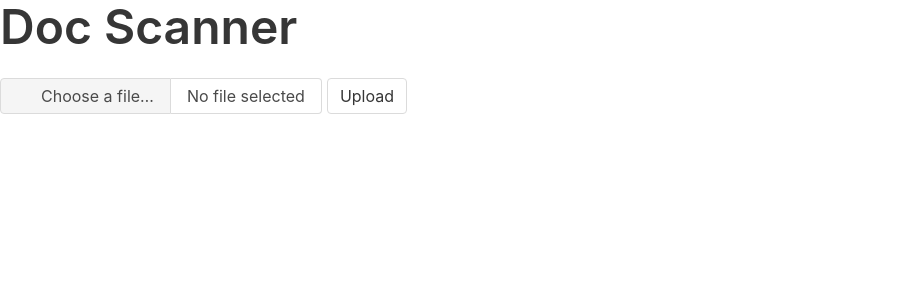
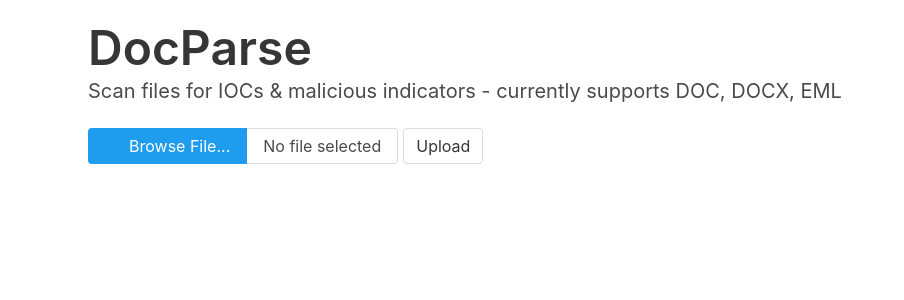
Before and after one commit to gbikram/DocParse, a Flask app: page / in a window 1280 px wide. Shown: the top 300 px of the page, without its empty margins (0-904 px from the left). Run offline with Flask 2, Linux system fonts and the light colour scheme.

Commit message:
Add EML front-end

```diff
--- a/ole_scan.py
+++ b/ole_scan.py
@@ -51,6 +51,7 @@ def getEmailIOCs(pathToFile):
     with open(pathToFile, 'rb') as emailFile:
         rawEmail = emailFile.read()
     parsedEmail = eml_parser.eml_parser.decode_email_b(rawEmail, include_attachment_data=True)
+    del parsedEmail['body']
     # print(json.dumps(parsedEmail, default=jsonSerial))
 
     if 'attachment' in parsedEmail:
@@ -97,11 +98,16 @@ def startScan(pathToFile):
         # If DOCX - get all URLs from body.
         # Need to add support for DOC
         if(filename.endswith(".docx")):
+            results_json[filename]['file_type'] = "docx"
             results_json[filename]['body_iocs'] = getDocxURLs(pathToFile)
+        elif(filename.endswith("doc")):
+            results_json[filename]['file_type'] = "doc"
+
         results_json[filename]['macro_iocs'] = getVbaIOCs(pathToFile)
 
     # Email File
     elif(filename.endswith(".eml")):
+        results_json[filename]['file_type'] = "eml"
         results_json[filename]['email_data'] = getEmailIOCs(pathToFile)
 
     else:
--- a/templates/index.html
+++ b/templates/index.html
@@ -3,7 +3,7 @@
 
 <head>
     <meta charset="utf-8">
-    <title>Doc Scan</title>
+    <title>DocParse</title>
 
     <!--Bulma CSS-->
     <link rel="stylesheet" href="https://cdnjs.cloudflare.com/ajax/libs/bulma/0.7.1/css/bulma.css" />
@@ -20,9 +20,15 @@
 
 <body>
     <div id="app">
-        <h1 class="title is-1">Doc Scanner</h1>
+        <div class="container">
+
+            <!--Upload Section-->
+            <section class="section">
+                <h1 class="title is-1">DocParse</h1>
+                <h2 class="subtitle">Scan files for IOCs &amp; malicious indicators - currently supports DOC, DOCX, EML
+                </h2>
                 <div class="field is-horizontal">
-            <div class="file has-name">
+                    <div class="file has-name is-info">
                         <label class="file-label">
                             <input class="file-input" type="file" ref="file" v-on:change="handleFileUpload()">
                             <span class="file-cta">
@@ -30,13 +36,47 @@
                                     <i class="fas fa-upload"></i>
                                 </span>
                                 <span class="file-label">
-                            Choose a file…
+                                    Browse File...
                                 </span>
                             </span>
-                    <span class="file-name">${ filename }</span>
+                            <span class="file-name" v-if="selectorFileName">${ selectorFileName }</span>
+                            <span class="file-name" v-else>No file selected</span>
                         </label>
                     </div>
                     <button class="button" v-on:click="submitFile()">Upload</button>
+                </div>
+            </section>
+
+            <!--Output Section-->
+            <section class="section" v-if="primaryFileData">
+                <div class="content">
+                    <h4 class="subtitle is-4">File Details</h4>
+                    <table class="table">
+                        <tbody>
+                            <tr>
+                                <td><label class="label">Name</label></td>
+                                <td>${ primaryFileData.file_name }</td>
+                            </tr>
+                            <tr>
+                                <td><label class="label">File Type</label></td>
+                                <td>${ primaryFileData.file_type }</td>
+                            </tr>
+                            <tr></tr>
+                        </tbody>
+                    </table>
+
+                    <!---Email Data-->
+                    <div class="field">
+                        <label class="label">URLs from Email Body</label>
+                        <ul>
+                            <li v-for="url in primaryFileData.body_urls">
+                                ${ url }
+                            </li>
+                        </ul>
+                    </div>
+                </div>
+            </section>
+
         </div>
     </div>
 
@@ -48,13 +88,15 @@
 
             data: {
                 file: '',
-                filename: "No file selected",
+                selectorFileName: null,
+                primaryFileData: null,
+                url: ''
             },
 
             methods: {
                 handleFileUpload() {
                     this.file = this.$refs.file.files[0];
-                    this.filename = this.file.name;
+                    this.selectorFileName = this.file.name;
                 },
 
                 // To-do - Submit file to server
@@ -74,6 +116,15 @@
                         }
                     ).then(response => {
                         console.log(response.data);
+                        fileData = response.data[this.selectorFileName]
+                        this.primaryFileData = {
+                            "file_name": this.selectorFileName,
+                            "file_type": fileData.file_type
+                        }
+                        if (this.primaryFileData.file_type === "eml") {
+                            this.primaryFileData["attachments"] = fileData.email_data.attachments
+                            this.primaryFileData["body_urls"] = fileData.email_data.body_urls
+                        }
                     })
                         .catch(error => {
                             console.log(error);
@@ -88,6 +139,33 @@
     .button {
         margin-left: 5px;
     }
+
+    .container {
+        margin-top: 5px;
+    }
+
+    .section {
+        padding: 1rem 1.5rem;
+    }
+
+    .subtitle.is-4 {
+        border-bottom: solid #e6e6e6 1.5px;
+    }
+
+    .label {
+        margin-right: 5px;
+    }
+
+    .content table {
+        width: 50%;
+        margin-bottom: 5px;
+    }
+
+    .content ul {
+        list-style: none;
+        margin-left: 0em;
+        margin-top: 0em;
+    }
 </style>
 
 </html>
```
Lines whose indentation alone changed are shown as unchanged.
